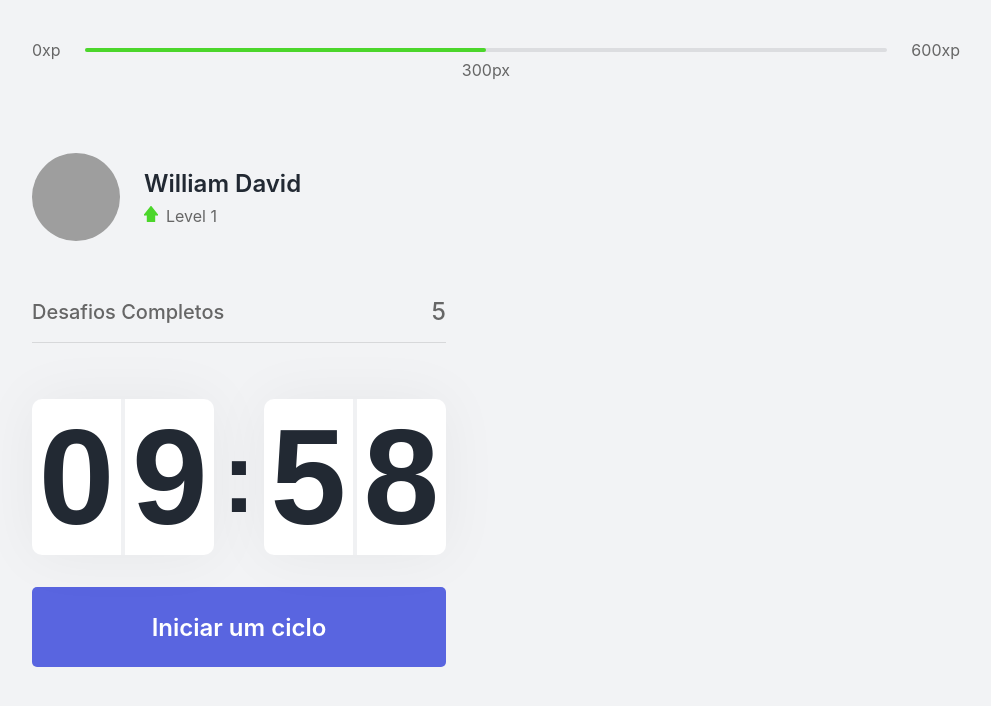
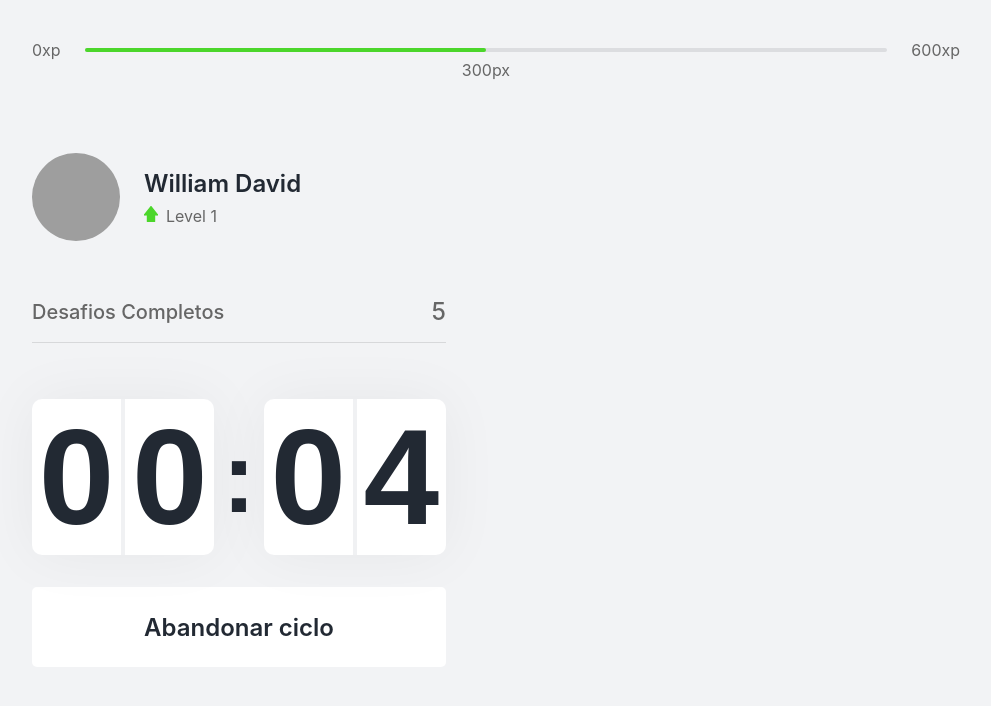
Before and after one commit to WillDavid/NextLevelWeek4-Moveit, a Next.js app in the folder moveit-next/: page / in a window 1280 px wide. Both pictures are taken after a click on the button "Iniciar um ciclo". Shown: the top 706 px of the page, without its empty margins (144-1135 px from the left). Built offline with nearby package versions, Linux system fonts and the light colour scheme; grey boxes are pictures that could not be loaded.

Commit message:
countdown finished

```diff
--- a/moveit-next/src/components/Countdown.tsx
+++ b/moveit-next/src/components/Countdown.tsx
@@ -1,8 +1,12 @@
 import { useState, useEffect } from 'react'
 import styles from '../styles/components/Countdown.module.css'
+
+let countdownTimeout: NodeJS.Timeout;
+
 export function Countdown(){
-    const [time, setTime] =useState(10 * 60);
-    const [active, setActive] = useState(false)
+    const [time, setTime] =useState(0.1 * 60);
+    const [isActive, setIsActive] = useState(false)
+    const [hasFinished, setHasFinished] = useState(false)
 
 
     const minutes = Math.floor(time /60);
@@ -15,17 +19,27 @@
 
 
     function startCountdown(){
-        setActive(true);
+        setIsActive(true);
 
     }
 
+    function resetCountdown(){
+        clearTimeout(countdownTimeout);
+        setIsActive(false);
+        setTime(0.1*60);
+    }
+
     useEffect(() => {
-        if(active && time > 0){
-            setTimeout(() => {
+        if(isActive && time > 0){
+            countdownTimeout = setTimeout(() => {
                 setTime(time -1);
             }, 1000)
+
+        } else if (isActive && time === 0){
+            setHasFinished(true);
+            setIsActive(false)
         }
-    }, [active, time])
+    }, [isActive, time])
 
     return(
         <div>
@@ -41,11 +55,37 @@
                 </div>
             </div>
 
-            <button
-            type="button"
-            className={styles.countdownButton}
-            onClick={startCountdown}
-            > Iniciar um ciclo</button>
+            {hasFinished ? (
+                <button
+                disabled
+                className={styles.countdownButton}
+                >
+                   Ciclo Encerrado</button>
+            ) : (
+                <>
+                    {isActive ? (
+                    <button
+                        type="button"
+                        className={`${styles.countdownButton} ${styles.countdownButtonActive}`}
+                        onClick={resetCountdown}
+                    >
+                        Abandonar ciclo
+                    </button>
+                    ) : (
+                    <button
+                        type="button"
+                        className={styles.countdownButton}
+                        onClick={startCountdown}
+                    >
+                        Iniciar um ciclo
+                        </button>)
+                    }
+                </>
+            )}
+
+
+
+
         </div>
     )
 }
--- a/moveit-next/src/styles/components/Countdown.module.css
+++ b/moveit-next/src/styles/components/Countdown.module.css
@@ -53,6 +53,22 @@
     transition: background-color 0.3s;
 }
 
-.countdownButton:hover {
+.countdownButton:not(:disabled):hover {
     background: var(--blue-dark);
 }
+
+.countdownButtonActive {
+    background: var(--white);
+    color: var(--title);
+}
+
+.countdownButtonActive:not(:disabled):hover {
+    background: var(--red);
+    color: var(--white);
+}
+
+.countdownButton:disabled {
+    background: var(--white);
+    color: var(--text);
+    cursor: not-allowed;
+}
```
Also changed, not shown: moveit-next/src/components/ChallengeBox.tsx (added, +8 -0 lines), moveit-next/src/styles/components/ChallengeBox.module.css (added).
